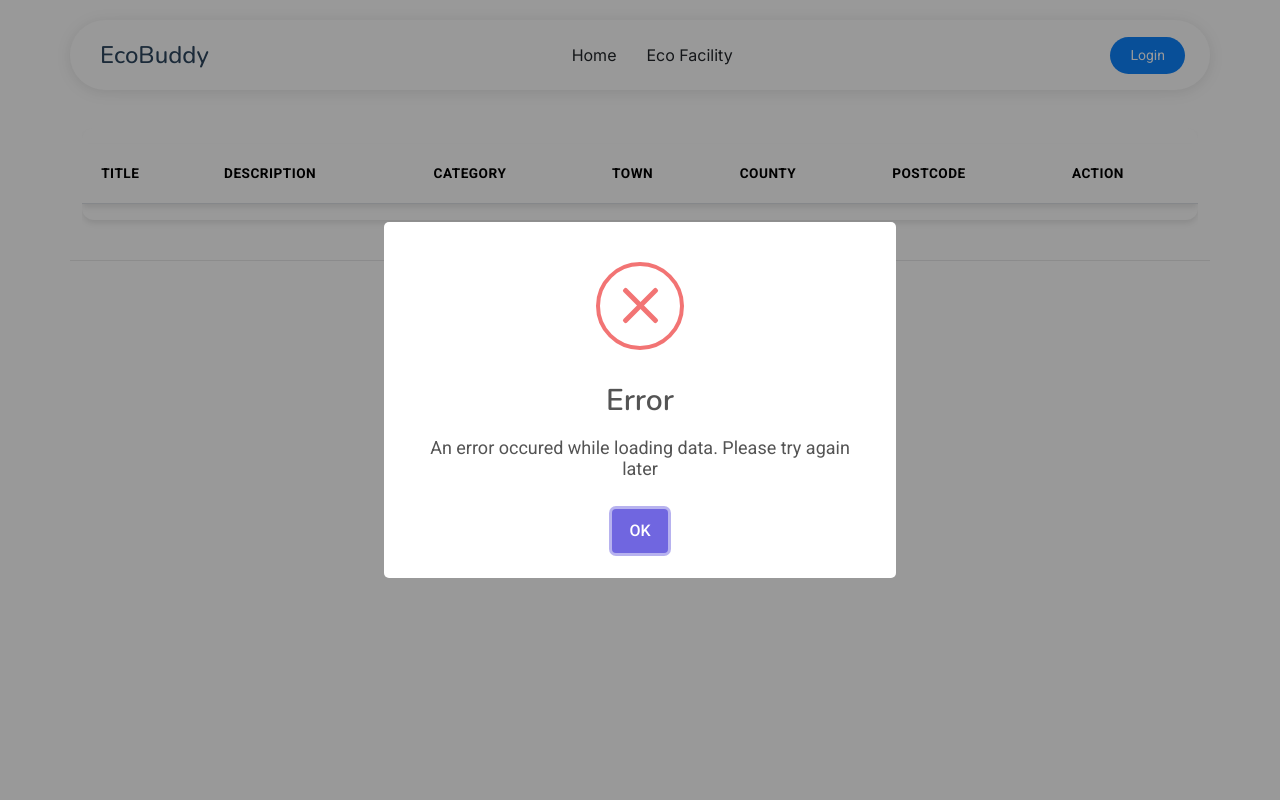
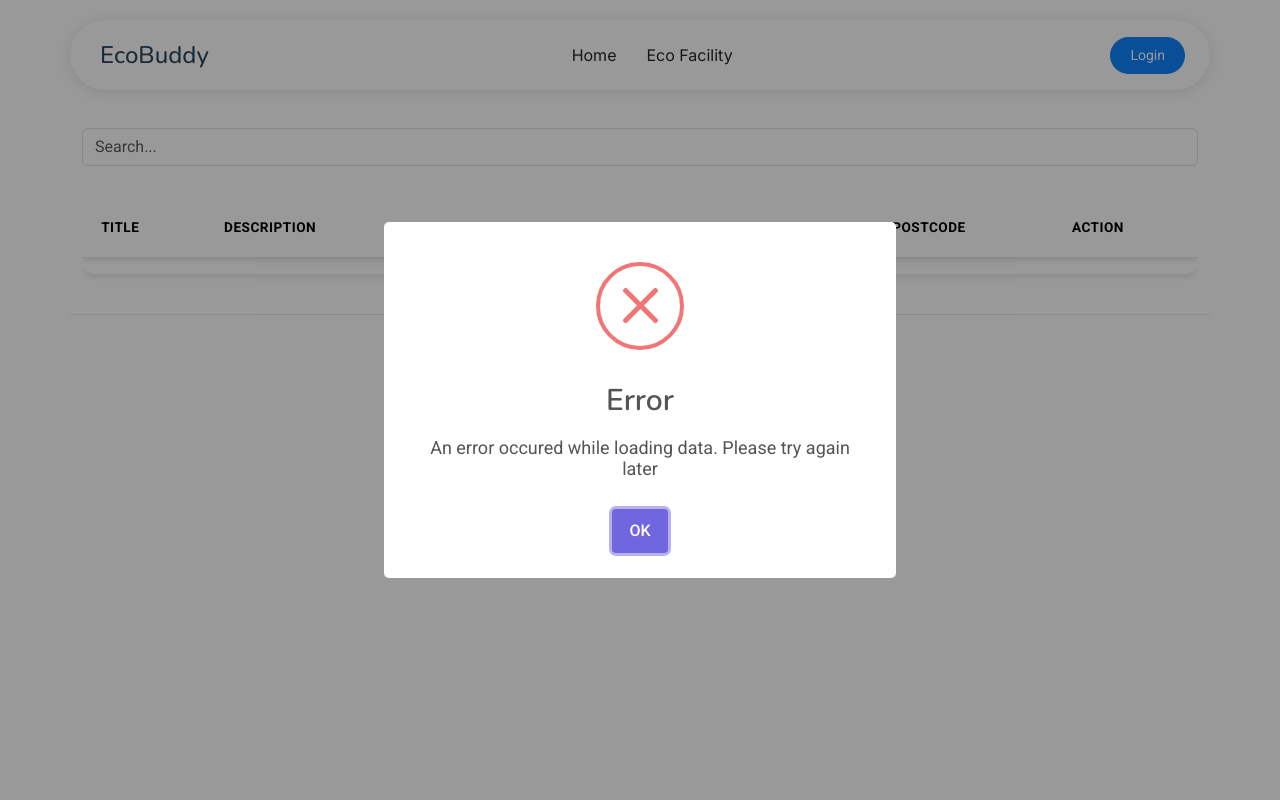
Before and after one commit to yaelahman/ecobuddy, a PHP site: page /eco-facility in a window 1280 px wide. Run offline with PHP 8.4, Linux system fonts and the light colour scheme; data comes from the database, SQL or seed files in the repository; lists and menus that the app fills with data are empty; some libraries are stand-ins or nearby versions.

Commit message:
[update]

```diff
--- a/app/controllers/EcoFacilityController.php
+++ b/app/controllers/EcoFacilityController.php
@@ -51,10 +51,15 @@ class EcoFacilityController extends Controller
         // Get data
         $ecoFacility = $this->ecoFacilityModel->getAll($offset, $limit, $search);
         foreach ($ecoFacility as &$facility) {
-            $status = $this->ecoFacilityStatusModel->findWhere([
-                'contributor' => $_SESSION['user_id'],
-                'facilityId' => $facility['id']
-            ]);
+            if(isset($_SESSION['user_id'])) {
+
+                $status = $this->ecoFacilityStatusModel->findWhere([
+                    'contributor' => $_SESSION['user_id'],
+                    'facilityId' => $facility['id']
+                ]);
+            } else {
+                $status = false;
+            }
             $facility['isVisited'] = $status ? 1 : 0;
         }
         $totalRecords = $this->ecoFacilityModel->getTotalRecords($search);
@@ -88,7 +93,7 @@ class EcoFacilityController extends Controller
      */
     public function get_detail($id)
     {
-        $this->isAuthenticated();
+        // $this->isAuthenticated();
         // Fetch the eco facility data
         $facility = $this->ecoFacilityModel->find($id);
 
--- a/app/models/EcoFacility.php
+++ b/app/models/EcoFacility.php
@@ -32,6 +32,10 @@ class EcoFacility extends Model
               LEFT JOIN ecoFacilityStatus ON $this->table.id = ecoFacilityStatus.facilityId AND ecoFacilityStatus.contributor = :userId
               WHERE title LIKE :search
               OR description LIKE :search
+              OR houseNumber LIKE :search
+              OR streetName LIKE :search
+              OR town LIKE :search
+              OR county LIKE :search
               ORDER BY id DESC
               LIMIT :limit OFFSET :offset";
 
--- a/app/views/eco_facility/component/script.phtml
+++ b/app/views/eco_facility/component/script.phtml
@@ -58,6 +58,12 @@
 
     loadData();
 
+    document.getElementById('search').addEventListener('keyup', function() {
+        const searchValue = this.value;
+        currentPage = 1;
+        loadData(searchValue);
+    });
+
     window.addEventListener('scroll', function() {
         if ((window.innerHeight + window.scrollY) >= document.body.offsetHeight) {
             if (!isLoading && hasMore) {
@@ -86,17 +92,17 @@
         alertContainer.style.display = 'none';
     });
 
-    async function loadData() {
+    async function loadData(search = '') {
         isLoading = true;
         loading.style.display = 'block';
 
         try {
             const response = await fetch(
-                `<?= BASE_URL ?>/eco-facility/datatable?page=${currentPage}`, {
+                `<?= BASE_URL ?>/eco-facility/datatable?page=${currentPage}&search=${search}`, {
                     method: 'GET',
                     headers: {
                         'Content-Type': 'application/json',
-                    }
+                    },
                 }
             );
 
@@ -122,6 +128,7 @@
     }
 
     function renderData(data) {
+        if(currentPage == 1) container.innerHTML = ''
         data.forEach(facility => {
             const row = document.createElement('tr');
 
@@ -268,7 +275,7 @@
 
     async function deleteFacility(facilityId, rowElement) {
         try {
-            const response = await fetch(`<?= BASE_URL ?>/eco-facility/delete/${facilityId}`, {
+            const response = await fetch(`<?= BASE_URL ?>/eco-facility/facility/${facilityId}`, {
                 method: 'DELETE',
                 headers: {
                     'Content-Type': 'application/json',
--- a/app/views/eco_facility/index.phtml
+++ b/app/views/eco_facility/index.phtml
@@ -273,11 +273,11 @@
 </style>
 
 <!-- Update Loading Indicator -->
-<div id="loading" class="text-center py-3" style="display: none;">
+<!-- <div id="loading" class="text-center py-3" style="display: none;">
     <div class="loading-dot"></div>
     <div class="loading-dot"></div>
     <div class="loading-dot"></div>
-</div>
+</div> -->
 
 <div class="container">
     <?php if (isset($_SESSION['user_role']) && $_SESSION['user_role'] === 'Manager'): ?>
@@ -287,6 +287,9 @@
             </a>
         </div>
     <?php endif; ?>
+    <div class="form-group mb-3">
+        <input type="text" class="form-control" placeholder="Search..." id="search">
+    </div>
     <div class="table-responsive">
         <table class="table" id="eco-table">
             <thead>
```
Also changed, not shown: 4 other files.
